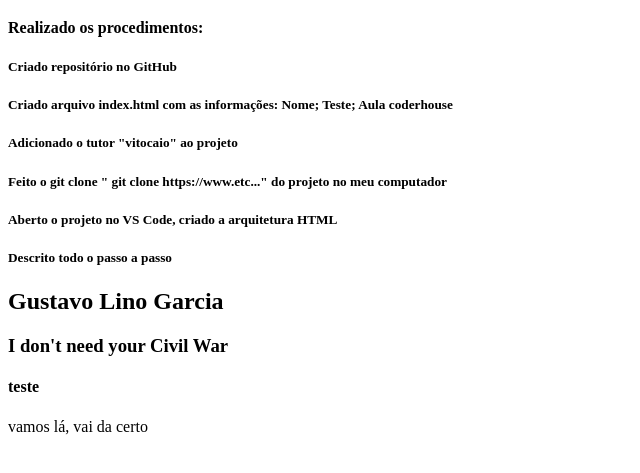
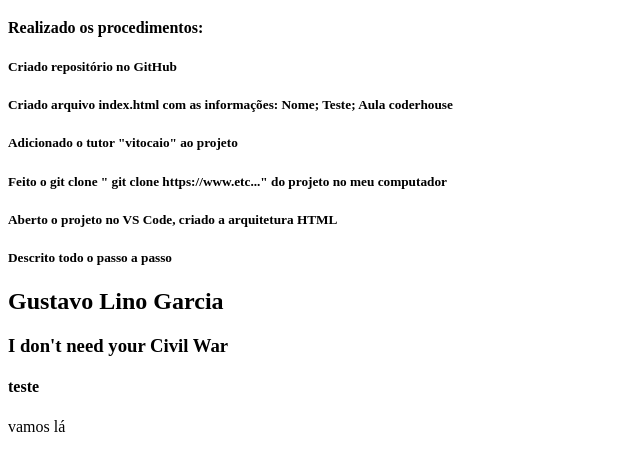
Before and after one commit to gustavo-garcia127/TesteDesafio, a plain HTML site: page index.html in a window 1280 px wide. Shown: the part 61-534 px from the top of the page, without its empty margins (0-640 px from the left). Drawn offline with Linux system fonts and the light colour scheme.

Commit message:
html teste

```diff
--- a/index.html
+++ b/index.html
@@ -21,7 +21,7 @@
     <h3> I don't need your Civil War</h3>
     <h4> teste</h4>
 
-    <p> vamos lá, vai da certo</p>
+    <p> vamos lá</p>
 
 </body>
 </html>
```
